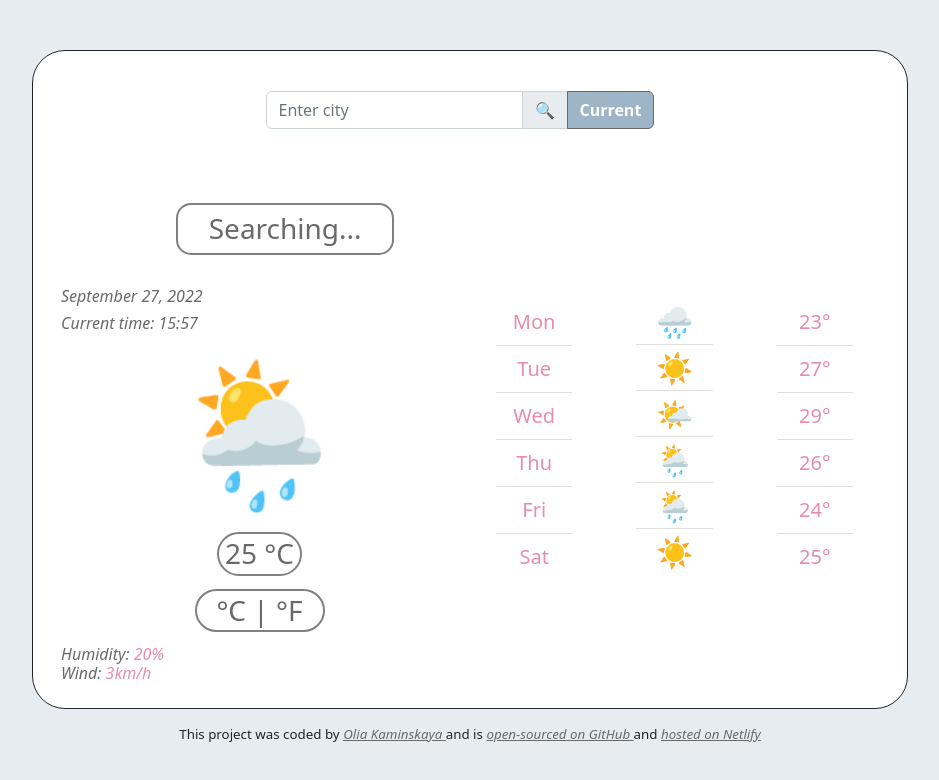
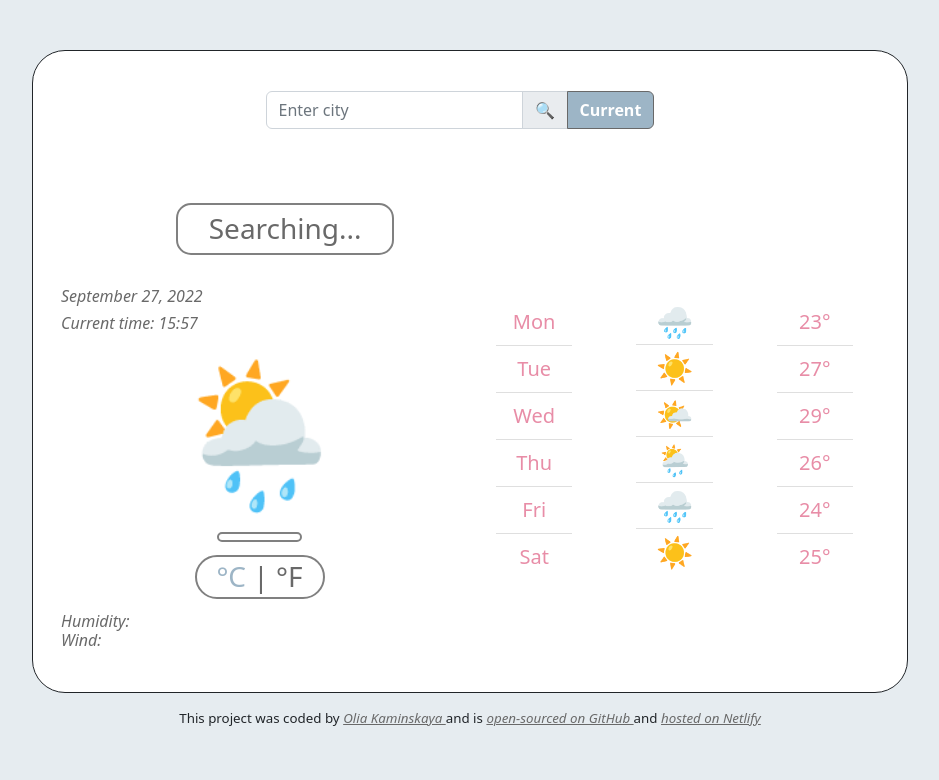
Before and after one commit to kkaminskayaa/weather_app, a plain HTML site: page index.html in a window 1280 px wide. Both pictures are taken after a click on the element "°C". Shown: the whole page, without its empty margins (170-1109 px from the left). Drawn offline with nearby package versions, Linux system fonts and the light colour scheme.

Commit message:
Add class active for temperature converter

```diff
--- a/index.html
+++ b/index.html
@@ -38,6 +38,7 @@
                                         type="text"
                                         class="form-control"
                                         placeholder="Enter city"
+                                        autocomplete="off"
                                 />
                                 <button type="submit" class="input-group-text" >
                                     🔍
@@ -62,17 +63,17 @@
                         <h2 class=" current-emoji">
                         🌦
                         </h2>
-                        <h3 class="current-degree"> <span class = "current-temperature"> 25 °C</span> </h3>
+                        <h3 class="current-degree"> <span class = "current-temperature"> </span> </h3>
                         <h3 class ="current-parameter">
-                            <span class = "celsius">  °C </span> | <span class = "fahrenheit">  °F </span>
+                            <span id="celsiusLink" class = "celsius active">  °C </span> | <span id="fahrenheitLink" class = "fahrenheit">  °F </span>
                         </h3>
                         <h6> <span class = "humidity-percent">
-                             Humidity: <span class = "numeric">  20% </span>
+                             Humidity: <span class = "numeric"> </span>
                         </span>
                             <br />
 
                             <span class = "wind-speed">
-                                Wind: <span class = "numeric" >  3km/h </span>
+                                Wind: <span class = "numeric" > </span>
                             </span>
 
                         </h6>
@@ -108,7 +109,7 @@
                             </li>
 
                             <li class="list-group-item future-emojis">
-                              🌦
+                                🌧
                             </li>
 
                             <li class="list-group-item future-emojis">
--- a/src/index.js
+++ b/src/index.js
@@ -41,6 +41,8 @@ function convertFahrenheit(event){
 
     let temperature = document.querySelector(".current-temperature");
     if(temperature.innerHTML.slice(-1) === "C"){
+        celsius.classList.remove("active");
+        fahrenheit.classList.add("active");
         let temp = temperature.innerHTML.slice(0, -3);
         temperature.innerHTML = `${Math.round(temp * 1.8 + 32)} °F`;
     }
@@ -53,7 +55,8 @@ fahrenheit.addEventListener("click", convertFahrenheit);
 
 function convertCelsius(event){
     event.preventDefault();
-
+    celsius.classList.add("active");
+    fahrenheit.classList.remove("active");
     let temperature = document.querySelector(".current-temperature");
     if(temperature.innerHTML.slice(-1) === "F"){
         let temp = temperature.innerHTML.slice(0, -3);
--- a/src/styles.css
+++ b/src/styles.css
@@ -135,3 +135,7 @@ footer a   {
     font-size: 140px;
     padding: 5px;
 }
+
+.active{
+    color: rgb(157, 181, 198);
+}
```
